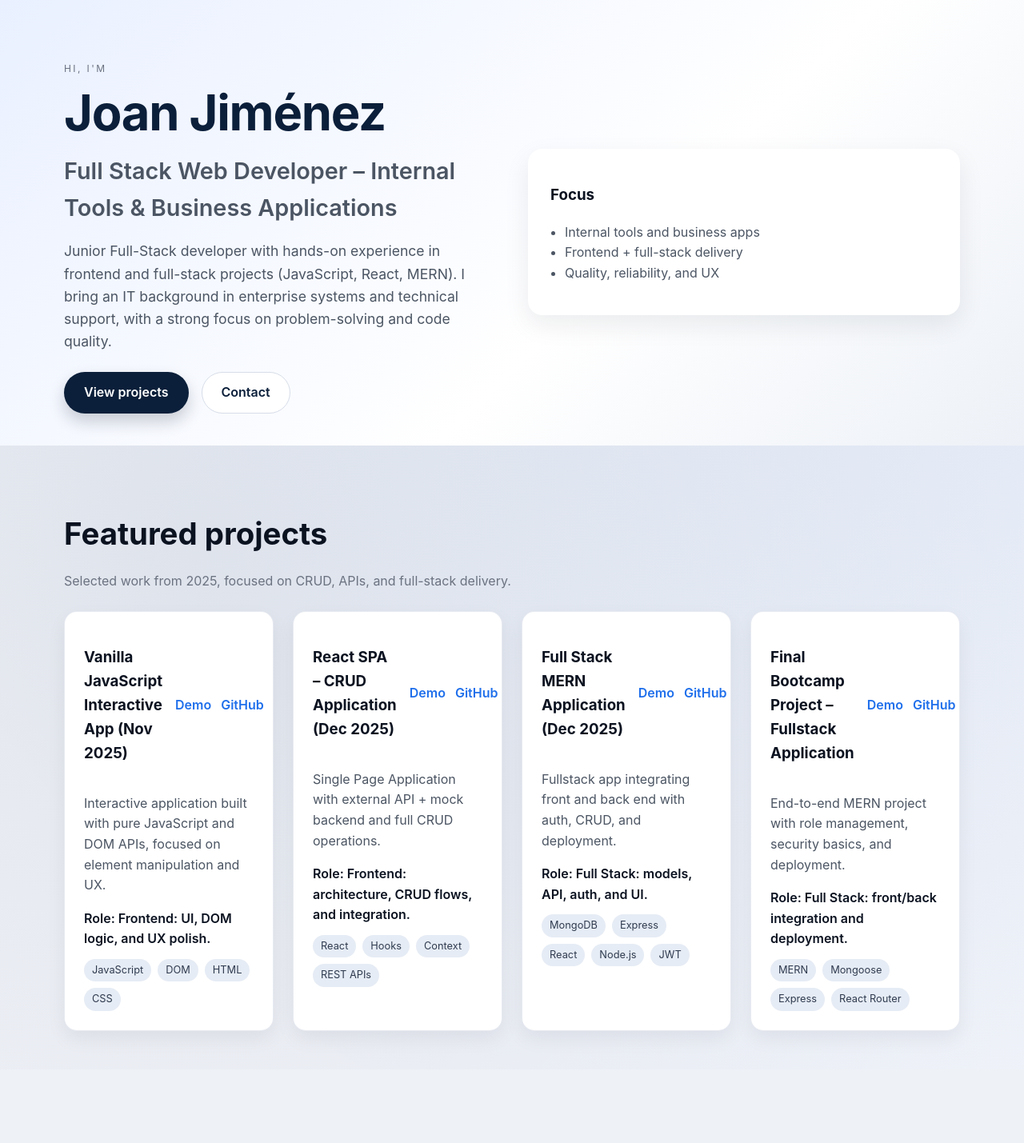
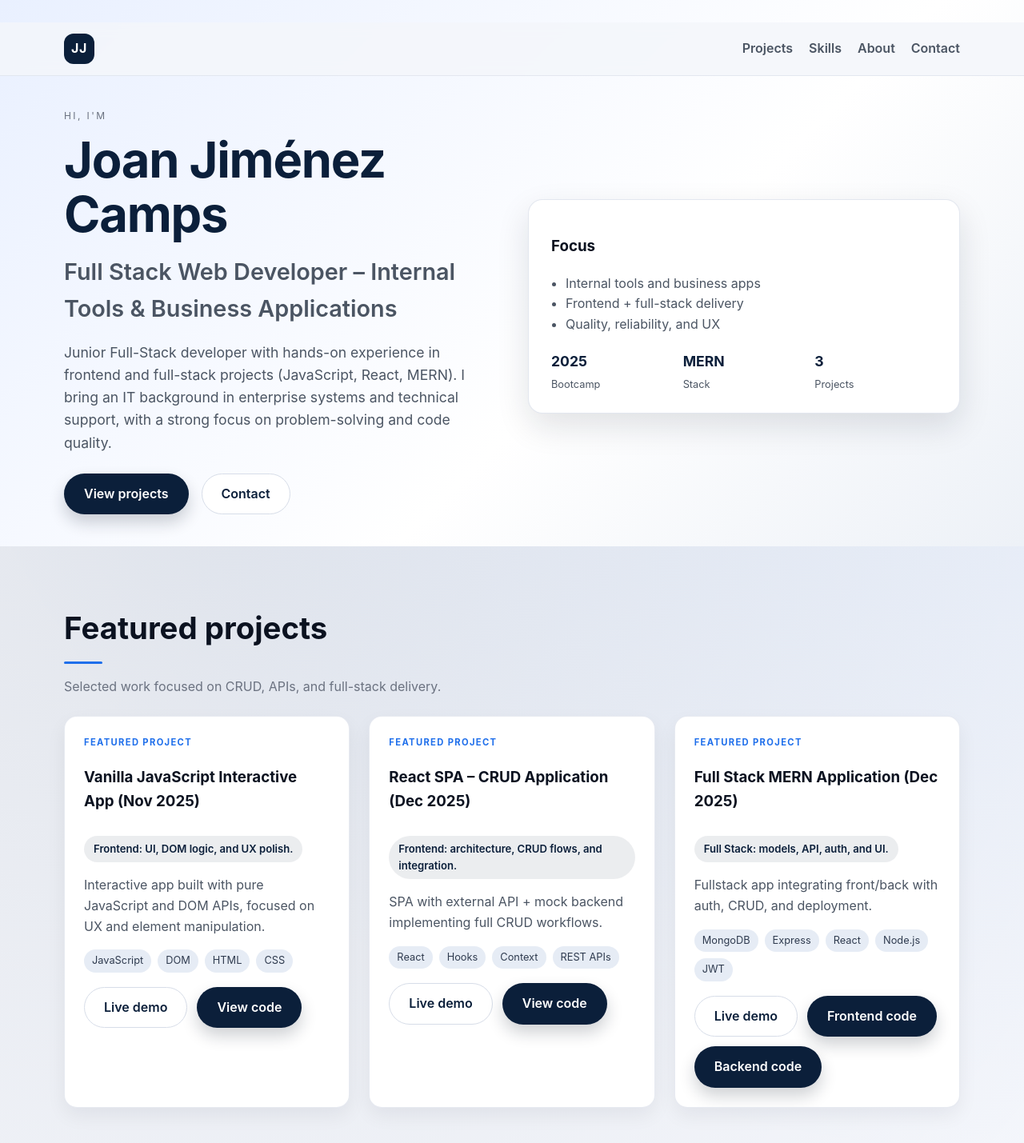
Before and after one commit to Jimix91/Portfolio-react, a React (Vite) app: page / in a window 1280 px wide. Shown: the top 1429 px of the page at 80% size. Built offline with nearby package versions, Linux system fonts and the light colour scheme.

Commit message:
Refactor code structure for improved readability and maintainability

```diff
--- a/src/App.jsx
+++ b/src/App.jsx
@@ -3,7 +3,6 @@ import Contact from "./components/Contact";
 import Footer from "./components/Footer";
 import Home from "./components/Home";
 import Projects from "./components/Projects";
-import Quality from "./components/Quality";
 import Stack from "./components/Stack";
 
 function App() {
@@ -11,7 +10,6 @@ function App() {
     <main className="page">
       <Home />
       <Projects />
-      <Quality />
       <Stack />
       <About />
       <Contact />
--- a/src/components/About.jsx
+++ b/src/components/About.jsx
@@ -25,9 +25,10 @@ function About() {
             Open to junior Full Stack or Frontend roles, remote or hybrid.
           </p>
           <ul>
-            <li>Madrid, ES</li>
+            <li>Ciutadella de Menorca, Balearic Islands, Spain</li>
             <li>English B2 · Spanish native</li>
-            <li>Freelance or full-time</li>
+            <li>Freelance or full-time,</li>
+            <li>Searching mainly remote jobs</li>
           </ul>
         </div>
       </div>
--- a/src/components/Home.jsx
+++ b/src/components/Home.jsx
@@ -1,10 +1,22 @@
 function Home() {
   return (
     <header className="hero">
+      <nav className="nav">
+        <div className="container nav-content">
+          <span className="logo">JJ</span>
+          <div className="nav-links">
+            <a href="#projects">Projects</a>
+            <a href="#stack">Skills</a>
+            <a href="#about">About</a>
+            <a href="#contact">Contact</a>
+          </div>
+        </div>
+      </nav>
+
       <div className="container hero-content">
         <div>
           <p className="eyebrow">Hi, I'm</p>
-          <h1 className="name">Joan Jiménez</h1>
+          <h1 className="name">Joan Jiménez Camps</h1>
           <h2 className="role-title">
             Full Stack Web Developer – Internal Tools & Business Applications
           </h2>
@@ -30,6 +42,20 @@ function Home() {
             <li>Frontend + full-stack delivery</li>
             <li>Quality, reliability, and UX</li>
           </ul>
+          <div className="hero-stats">
+            <div>
+              <span className="stat">2025</span>
+              <span className="stat-label">Bootcamp</span>
+            </div>
+            <div>
+              <span className="stat">MERN</span>
+              <span className="stat-label">Stack</span>
+            </div>
+            <div>
+              <span className="stat">3</span>
+              <span className="stat-label">Projects</span>
+            </div>
+          </div>
         </div>
       </div>
     </header>
--- a/src/components/Projects.jsx
+++ b/src/components/Projects.jsx
@@ -2,38 +2,32 @@ const projects = [
   {
     title: "Vanilla JavaScript Interactive App (Nov 2025)",
     problem:
-      "Interactive application built with pure JavaScript and DOM APIs, focused on element manipulation and UX.",
+      "Interactive app built with pure JavaScript and DOM APIs, focused on UX and element manipulation.",
     tech: ["JavaScript", "DOM", "HTML", "CSS"],
     role: "Frontend: UI, DOM logic, and UX polish.",
-    demo: "https://your-deployment-url.com",
-    github: "https://github.com/Jimix91/your-repo",
+    demo: "https://jimix91.github.io/Asteroid-Invader.game/",
+    github: "https://github.com/Jimix91/Asteroid-Invader.game",
   },
   {
     title: "React SPA – CRUD Application (Dec 2025)",
     problem:
-      "Single Page Application with external API + mock backend and full CRUD operations.",
+      "SPA with external API + mock backend implementing full CRUD workflows.",
     tech: ["React", "Hooks", "Context", "REST APIs"],
     role: "Frontend: architecture, CRUD flows, and integration.",
-    demo: "https://your-deployment-url.com",
-    github: "https://github.com/Jimix91/your-repo",
+    demo: "https://cityverse-travel-app.vercel.app/",
+    github: "https://github.com/JC-Studio-DualCode/travel-project-app",
   },
   {
     title: "Full Stack MERN Application (Dec 2025)",
     problem:
-      "Fullstack app integrating front and back end with auth, CRUD, and deployment.",
+      "Fullstack app integrating front/back with auth, CRUD, and deployment.",
     tech: ["MongoDB", "Express", "React", "Node.js", "JWT"],
     role: "Full Stack: models, API, auth, and UI.",
-    demo: "https://your-deployment-url.com",
-    github: "https://github.com/Jimix91/your-repo",
-  },
-  {
-    title: "Final Bootcamp Project – Fullstack Application",
-    problem:
-      "End-to-end MERN project with role management, security basics, and deployment.",
-    tech: ["MERN", "Mongoose", "Express", "React Router"],
-    role: "Full Stack: front/back integration and deployment.",
-    demo: "https://your-deployment-url.com",
-    github: "https://github.com/Jimix91/your-repo",
+    demo: "https://arkadia-gameportal.vercel.app/",
+    githubFrontend:
+      "https://github.com/Jimix91/arkadia-gamePortal-project-frontend",
+    githubBackend:
+      "https://github.com/Jimix91/arkadia-gamePortal-project-backend",
   },
 ];
 
@@ -43,31 +37,65 @@ function Projects() {
       <div className="container">
         <h2 className="section-title">Featured projects</h2>
         <p className="section-subtitle">
-          Selected work from 2025, focused on CRUD, APIs, and full-stack
-          delivery.
+          Selected work focused on CRUD, APIs, and full-stack delivery.
         </p>
         <div className="grid projects-grid">
           {projects.map((project) => (
-            <article className="card" key={project.title}>
-              <div className="card-header">
-                <h3>{project.title}</h3>
-                <div className="card-links">
-                  <a href={project.demo} target="_blank" rel="noreferrer">
-                    Demo
-                  </a>
-                  <a href={project.github} target="_blank" rel="noreferrer">
-                    GitHub
-                  </a>
+            <article className="card project-card" key={project.title}>
+              <div className="project-header">
+                <div>
+                  <p className="project-label">Featured project</p>
+                  <h3>{project.title}</h3>
                 </div>
+                <span className="project-role">{project.role}</span>
               </div>
               <p className="muted">{project.problem}</p>
-              <p className="role">Role: {project.role}</p>
               <div className="tags">
                 {project.tech.map((item) => (
                   <span className="tag" key={item}>
                     {item}
                   </span>
                 ))}
+              </div>
+              <div className="project-links">
+                <a
+                  className="btn tiny ghost"
+                  href={project.demo}
+                  target="_blank"
+                  rel="noreferrer"
+                >
+                  Live demo
+                </a>
+                {project.github && (
+                  <a
+                    className="btn tiny primary"
+                    href={project.github}
+                    target="_blank"
+                    rel="noreferrer"
+                  >
+                    View code
+                  </a>
+                )}
+                {project.githubFrontend && (
+                  <a
+                    className="btn tiny primary"
+                    href={project.githubFrontend}
+                    target="_blank"
+                    rel="noreferrer"
+                  >
+                    Frontend code
+                  </a>
+                )}
+                {project.githubBackend && (
+                  <a
+                    className="btn tiny primary"
+                    href={project.githubBackend}
+                    target="_blank"
+                    rel="noreferrer"
+                  >
+                    Backend code
+                  </a>
+                )}
               </div>
             </article>
           ))}
--- a/src/index.css
+++ b/src/index.css
@@ -25,6 +25,10 @@ body {
   margin: 0;
   min-width: 320px;
   background-color: var(--bg);
+}
+
+html {
+  scroll-behavior: smooth;
 }
 
 a {
@@ -60,7 +64,47 @@ img {
 
 .hero {
   background: linear-gradient(135deg, #e9f0ff 0%, #ffffff 60%, #edf1f7 100%);
-  padding: 64px 0 40px;
+  padding: 28px 0 40px;
+}
+
+.nav {
+  position: sticky;
+  top: 0;
+  z-index: 10;
+  backdrop-filter: blur(8px);
+  background: rgba(244, 246, 251, 0.85);
+  border-bottom: 1px solid rgba(215, 221, 232, 0.6);
+}
+
+.nav-content {
+  display: flex;
+  align-items: center;
+  justify-content: space-between;
+  padding: 14px 0;
+}
+
+.logo {
+  display: inline-flex;
+  align-items: center;
+  justify-content: center;
+  width: 38px;
+  height: 38px;
+  border-radius: 12px;
+  background: var(--primary);
+  color: #ffffff;
+  font-weight: 700;
+  letter-spacing: 0.04em;
+}
+
+.nav-links {
+  display: flex;
+  gap: 20px;
+  font-weight: 600;
+  color: var(--muted);
+}
+
+.nav-links a:hover {
+  color: var(--primary);
 }
 
 .hero-content {
@@ -68,6 +112,7 @@ img {
   gap: 40px;
   grid-template-columns: repeat(auto-fit, minmax(260px, 1fr));
   align-items: center;
+  padding-top: 28px;
 }
 
 .eyebrow {
@@ -106,11 +151,31 @@ h1 {
   background: var(--card);
   border-radius: 18px;
   padding: 24px 28px;
-  box-shadow: 0 12px 32px rgba(15, 23, 42, 0.08);
+  box-shadow: 0 16px 40px rgba(15, 23, 42, 0.12);
+  border: 1px solid rgba(215, 221, 232, 0.7);
 }
 
 .hero-card ul {
   padding-left: 18px;
+  color: var(--muted);
+}
+
+.hero-stats {
+  display: grid;
+  grid-template-columns: repeat(3, minmax(0, 1fr));
+  gap: 12px;
+  margin-top: 20px;
+}
+
+.stat {
+  display: block;
+  font-weight: 700;
+  color: var(--primary);
+  font-size: 1.1rem;
+}
+
+.stat-label {
+  font-size: 0.8rem;
   color: var(--muted);
 }
 
@@ -150,7 +215,7 @@ h1 {
 }
 
 .section {
-  padding: 48px 0;
+  padding: 40px 0;
 }
 
 .section.alt {
@@ -160,6 +225,17 @@ h1 {
 .section-title {
   font-size: clamp(1.8rem, 3vw, 2.4rem);
   margin-bottom: 12px;
+  position: relative;
+}
+
+.section-title::after {
+  content: "";
+  display: block;
+  width: 48px;
+  height: 3px;
+  background: var(--accent);
+  margin-top: 10px;
+  border-radius: 999px;
 }
 
 .section-subtitle {
@@ -173,7 +249,62 @@ h1 {
 }
 
 .projects-grid {
-  grid-template-columns: repeat(auto-fit, minmax(240px, 1fr));
+  grid-template-columns: repeat(auto-fit, minmax(280px, 1fr));
+}
+
+.project-card {
+  position: relative;
+  overflow: hidden;
+  padding: 26px;
+}
+
+.project-card::before {
+  content: "";
+  position: absolute;
+  inset: 0;
+  border-radius: inherit;
+  border: 1px solid rgba(31, 111, 235, 0.2);
+  opacity: 0;
+  transition: opacity 0.2s ease;
+  pointer-events: none;
+}
+
+.project-card:hover::before {
+  opacity: 1;
+}
+
+.project-header {
+  display: flex;
+  flex-direction: column;
+  gap: 10px;
+  margin-bottom: 12px;
+}
+
+.project-label {
+  font-size: 0.7rem;
+  letter-spacing: 0.12em;
+  text-transform: uppercase;
+  color: var(--accent);
+  margin: 0 0 6px;
+  font-weight: 700;
+}
+
+.project-role {
+  display: inline-flex;
+  align-self: flex-start;
+  background: rgba(11, 31, 58, 0.08);
+  color: var(--primary);
+  border-radius: 999px;
+  padding: 6px 12px;
+  font-size: 0.82rem;
+  font-weight: 600;
+}
+
+.project-links {
+  display: flex;
+  gap: 12px;
+  margin-top: 18px;
+  flex-wrap: wrap;
 }
 
 .quality-grid {
@@ -190,6 +321,12 @@ h1 {
   padding: 24px;
   box-shadow: 0 10px 24px rgba(15, 23, 42, 0.06);
   border: 1px solid rgba(215, 221, 232, 0.6);
+  transition: transform 0.2s ease, box-shadow 0.2s ease;
+}
+
+.card:hover {
+  transform: translateY(-4px);
+  box-shadow: 0 16px 36px rgba(15, 23, 42, 0.12);
 }
 
 .card-header {
@@ -207,6 +344,13 @@ h1 {
   color: var(--accent);
 }
 
+.card-links a {
+  padding: 6px 10px;
+  border-radius: 999px;
+  border: 1px solid rgba(31, 111, 235, 0.2);
+  background: rgba(31, 111, 235, 0.08);
+}
+
 .muted {
   color: var(--muted);
 }
@@ -220,6 +364,7 @@ h1 {
   display: flex;
   gap: 8px;
   flex-wrap: wrap;
+  margin-top: 12px;
 }
 
 .tag {
@@ -232,6 +377,11 @@ h1 {
 
 .stack-list {
   padding-left: 18px;
+
+.btn.tiny {
+  padding: 8px 16px;
+  font-size: 0.9rem;
+}
   color: var(--muted);
 }
 
@@ -280,6 +430,11 @@ h1 {
   padding: 10px 12px;
   font-size: 1rem;
   font-family: inherit;
+  background: #ffffff;
+}
+
+section[id] {
+  scroll-margin-top: 80px;
 }
 
 .footer {
```
Also changed, not shown: src/assets/Imagen Perfil 2.png (added), src/assets/Imagen Perfil.jpeg (added).
